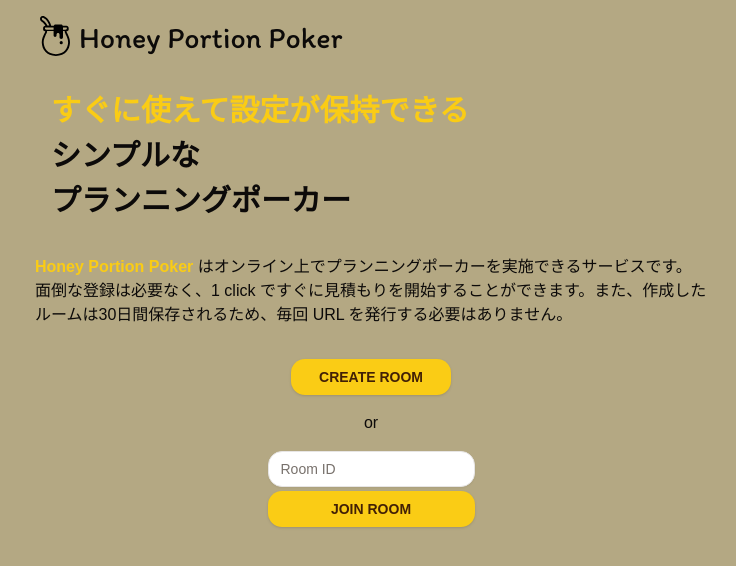
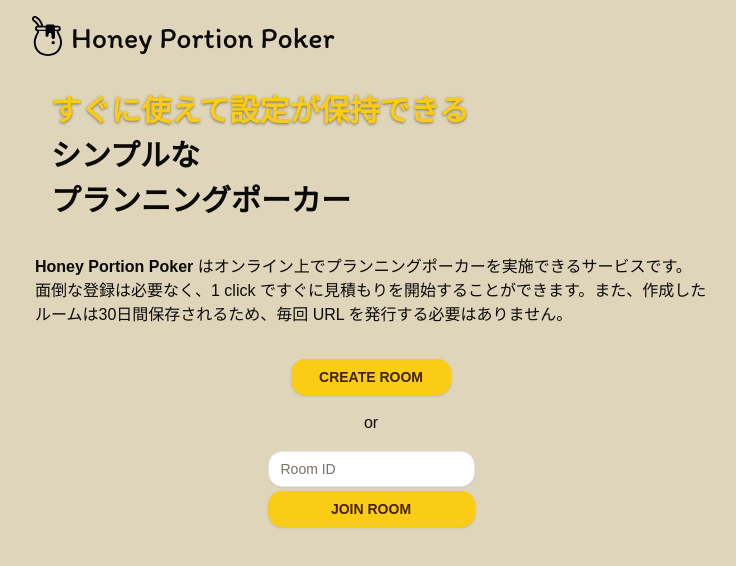
Before and after one commit to harusame0616/honey-portion-porker, a Next.js app in the folder web/: page / in a window 1280 px wide. Shown: the top 566 px of the page, without its empty margins (269-1005 px from the left). Built offline with nearby package versions, Linux system fonts and the light colour scheme.

Commit message:
デザイン修正

```diff
--- a/web/src/app/globals.css
+++ b/web/src/app/globals.css
@@ -9,7 +9,7 @@
 
 @layer base {
   :root {
-    --background: 45 25% 61%;
+    --background: 45 35% 80%;
     --foreground: 20 14.3% 4.1%;
     --card: 0 0% 100%;
     --card-foreground: 20 14.3% 4.1%;
@@ -19,7 +19,7 @@
     --primary-foreground: 26 83.3% 14.1%;
     --secondary: 60 4.8% 95.9%;
     --secondary-foreground: 24 9.8% 10%;
-    --muted: 60 4.8% 95.9%;
+    --muted: 45 50.0% 89.0%;
     --muted-foreground: 25 5.3% 44.7%;
     --accent: 60 4.8% 95.9%;
     --accent-foreground: 24 9.8% 10%;
--- a/web/src/app/page.tsx
+++ b/web/src/app/page.tsx
@@ -17,17 +17,24 @@
     <div className="flex flex-col items-center p-4">
       <div className="max-w-2xl w-full">
         <header className="text-3xl font-bold flex items-end gap-1">
-          <Image src={icon} alt="" width={40} height={40} />
+          <Image src={icon} alt="" width={40} height={40} className="-ml-2" />
           <h1 className={cn(titleFont.className)}>Honey Portion Poker</h1>
         </header>
         <main>
           <div className="font-bold text-3xl p-4 leading-normal my-4">
-            <div className="text-primary">すぐに使えて設定が保持できる</div>
+            <div
+              className="text-primary"
+              style={{
+                textShadow: "0 1px 3px rgb(122, 113, 86)",
+              }}
+            >
+              すぐに使えて設定が保持できる
+            </div>
             <div>シンプルな</div>
             <div>プランニングポーカー</div>
           </div>
           <p>
-            <span className="text-primary font-bold">Honey Portion Poker</span>{" "}
+            <span className="font-bold">Honey Portion Poker</span>{" "}
             はオンライン上でプランニングポーカーを実施できるサービスです。面倒な登録は必要なく、1
             click
             ですぐに見積もりを開始することができます。また、作成したルームは30日間保存されるため、毎回
```
